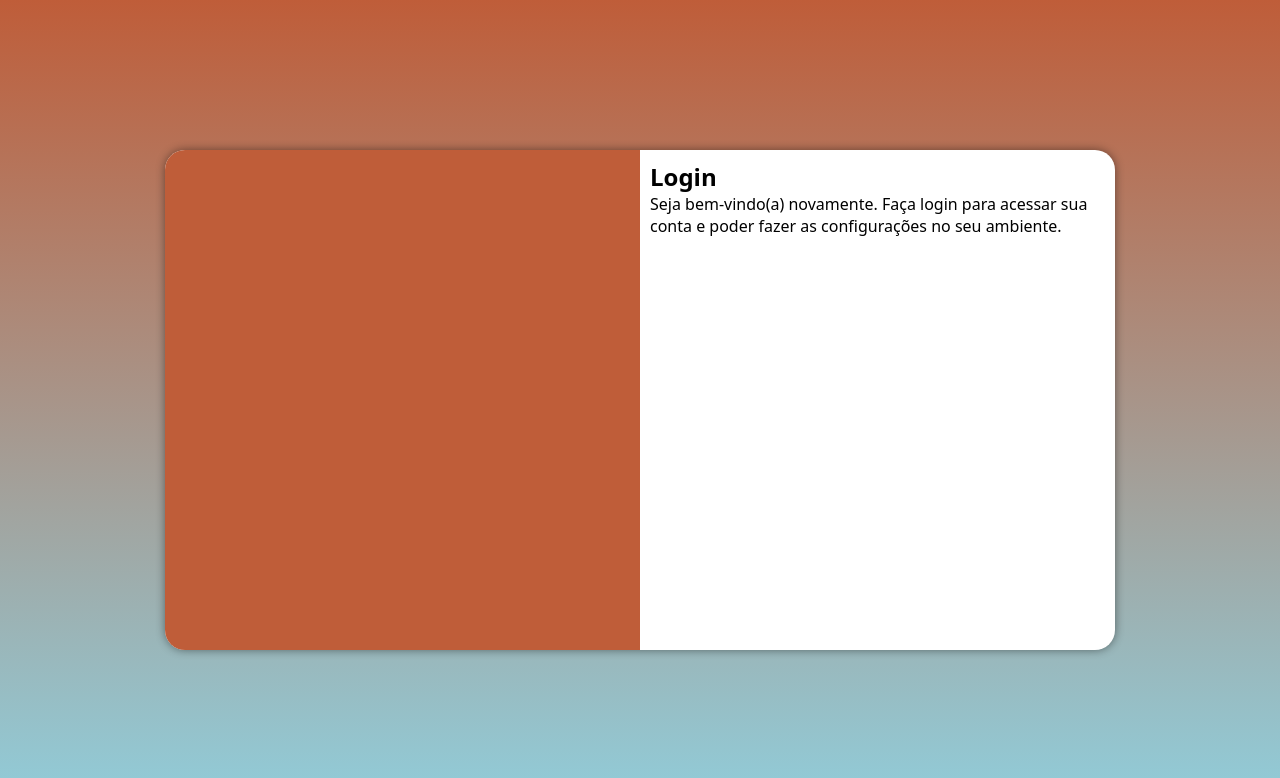
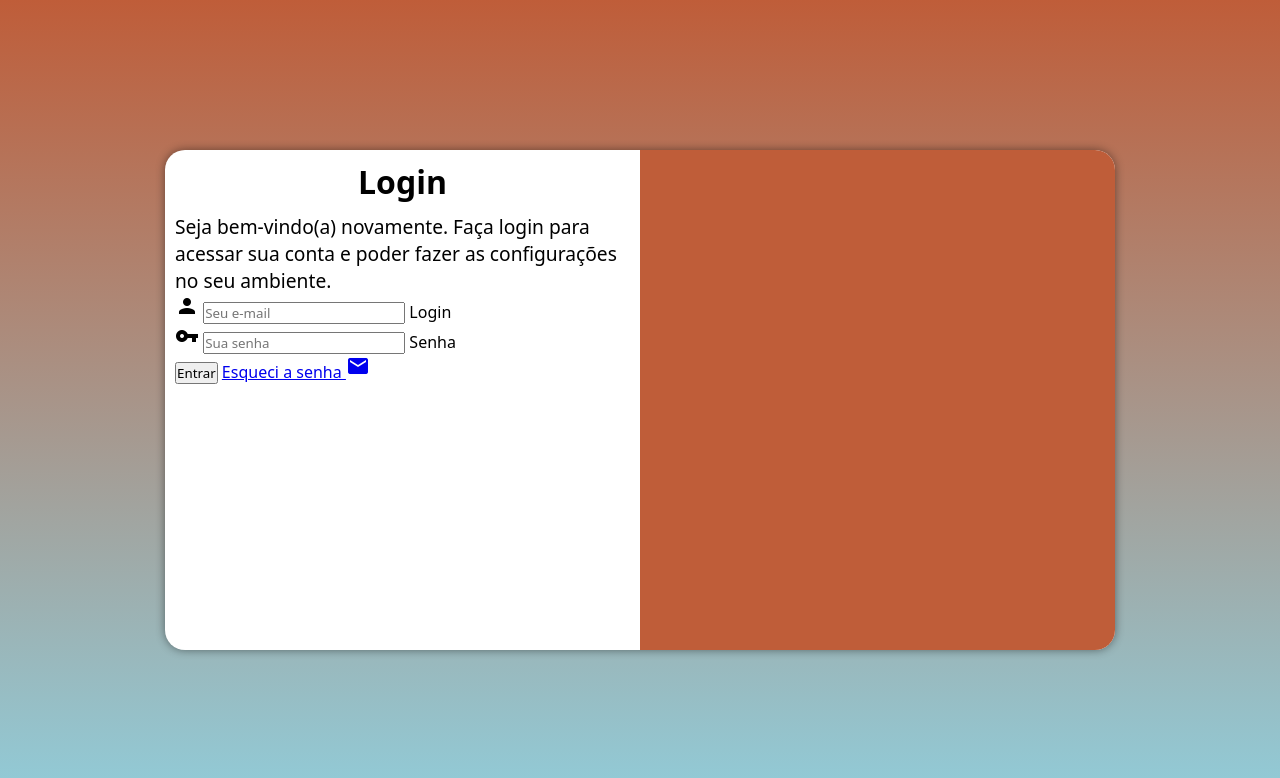
Before and after one commit to BrenaKA/projeto-login, a plain HTML site: page index.html in a window 1280 px wide. Drawn offline with Linux system fonts and the light colour scheme.

Commit message:
add formulario

```diff
--- a/estilos/media-query.css
+++ b/estilos/media-query.css
@@ -40,12 +40,20 @@ Extra large devices (large laptops and desktops, 1200px and up)
     }
 
     section#login > div#imagem {
-        float: left;
+        float: right;
         width: 50%;
         height: 100%;
     }
     section#login > div#formulario {
-        float: right;
+        float: left;
         width: 50%;
     }
+
+    div#formulario > h1 {
+        font-size: 2em;
+    }
+
+    div#formulario > p {
+    font-size: 1.2em;
 }
+}
--- a/estilos/style.css
+++ b/estilos/style.css
@@ -54,3 +54,12 @@ section#login > div#formulario {
     display: block;
     padding: 10px;
 }
+
+div#formulario > h1 {
+    text-align: center;
+    margin-bottom: 10px;
+}
+
+div#formulario > p {
+    font-size: 0.8em;
+}
--- a/index.html
+++ b/index.html
@@ -4,6 +4,8 @@
     <meta charset="UTF-8">
     <meta name="viewport" content="width=device-width, initial-scale=1.0">
     <title>Login</title>
+    <link href="https://fonts.googleapis.com/icon?family=Material+Icons"
+    rel="stylesheet">
     <link rel="stylesheet" href="estilos/style.css">
     <link rel="stylesheet" href="estilos/media-query.css">
 </head>
@@ -17,7 +19,21 @@
                 <h1>Login</h1>
                 <p>Seja bem-vindo(a) novamente. Faça login para acessar sua conta e poder fazer as configurações no seu ambiente.</p>
                 <form action="login.php" method="post" autocomplete="on">
+                    <div class="campo">
+                        <span class="material-icons">person</span>
+                        <input type="email" name="login" id="ilogin" placeholder="Seu e-mail" autocomplete="email" required maxlength="30">
+                        <label for="ilogin">Login</label>
 
+                    </div>
+                    <div class="campo">
+                        <span class="material-icons">vpn_key</span>
+                        <input type="password" name="senha" id="isenha" placeholder="Sua senha" autocomplete="current-password" required minlength="8" maxlength="20">
+                        <label for="isenha">Senha</label>
+                    </div>
+                    <input type="submit" value="Entrar">
+                    <a href="esqueci.html">Esqueci a senha
+                        <span class="material-icons">mail</span>
+                    </a>
                 </form>
             </div>
         </section>
```
